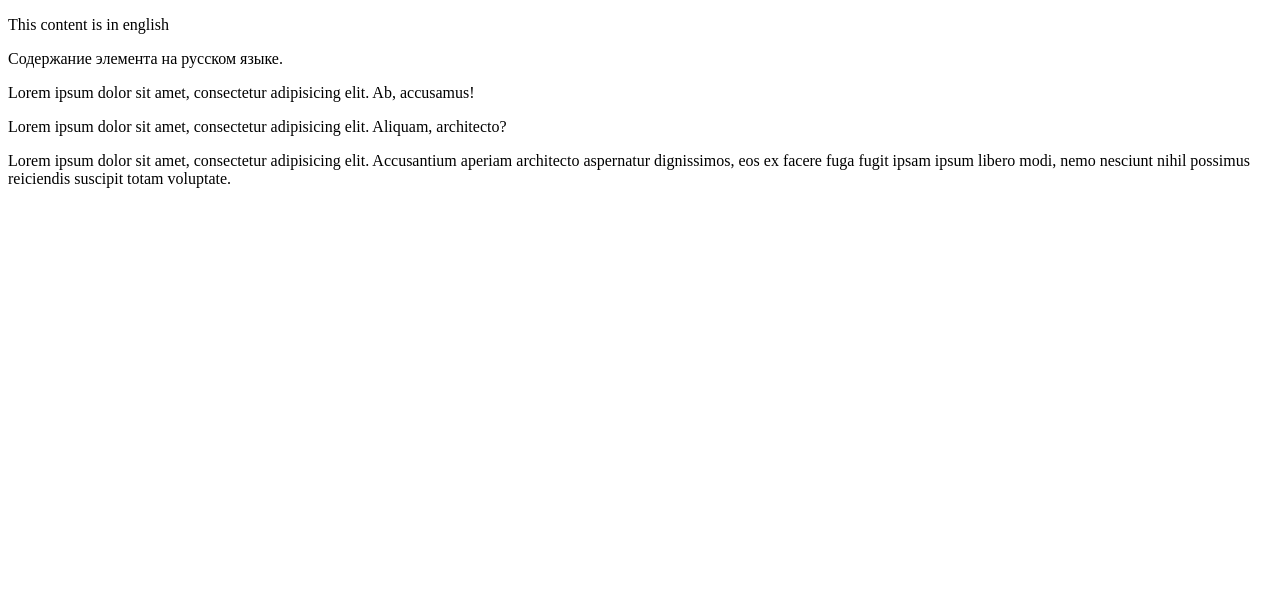
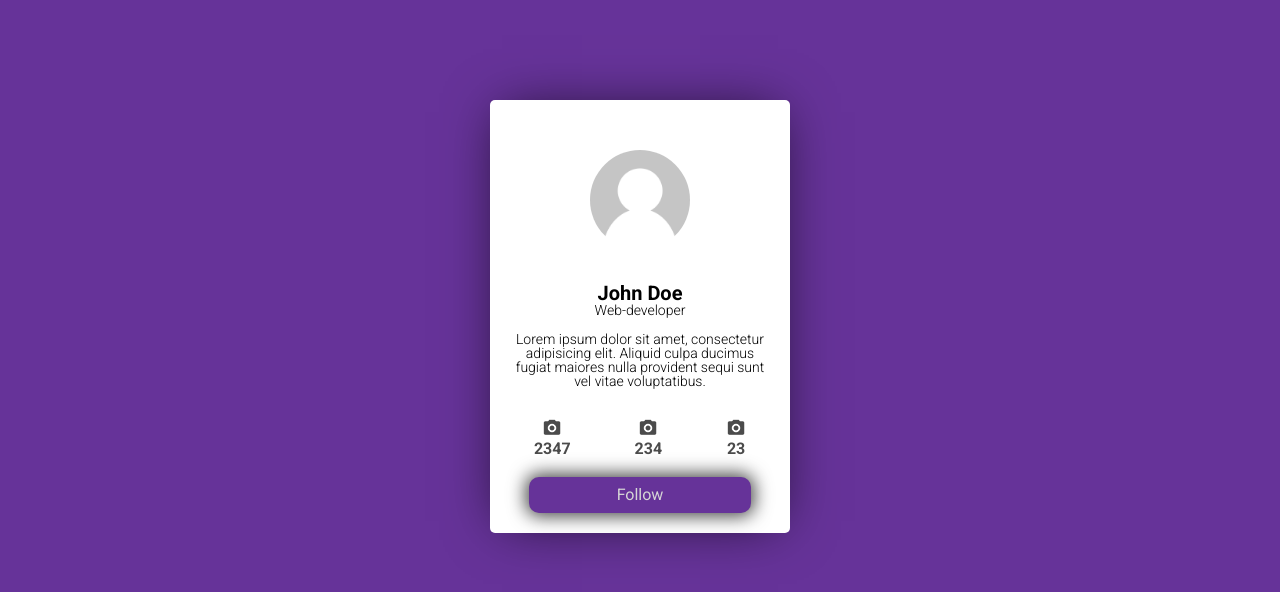
Before and after one commit to pecourses/user_card_simple_example, a plain HTML site: page index.html in a window 1280 px wide. Drawn offline with Linux system fonts and the light colour scheme.

Commit message:
cerate user card

```diff
--- /dev/null
+++ b/css/reset.css
@@ -0,0 +1,48 @@
+/* http://meyerweb.com/eric/tools/css/reset/
+   v2.0 | 20110126
+   License: none (public domain)
+*/
+
+html, body, div, span, applet, object, iframe,
+h1, h2, h3, h4, h5, h6, p, blockquote, pre,
+a, abbr, acronym, address, big, cite, code,
+del, dfn, em, img, ins, kbd, q, s, samp,
+small, strike, strong, sub, sup, tt, var,
+b, u, i, center,
+dl, dt, dd, ol, ul, li,
+fieldset, form, label, legend,
+table, caption, tbody, tfoot, thead, tr, th, td,
+article, aside, canvas, details, embed,
+figure, figcaption, footer, header, hgroup,
+menu, nav, output, ruby, section, summary,
+time, mark, audio, video {
+    margin: 0;
+    padding: 0;
+    border: 0;
+    font-size: 100%;
+    font: inherit;
+    vertical-align: baseline;
+}
+/* HTML5 display-role reset for older browsers */
+article, aside, details, figcaption, figure,
+footer, header, hgroup, menu, nav, section {
+    display: block;
+}
+body {
+    line-height: 1;
+}
+ol, ul {
+    list-style: none;
+}
+blockquote, q {
+    quotes: none;
+}
+blockquote:before, blockquote:after,
+q:before, q:after {
+    content: '';
+    content: none;
+}
+table {
+    border-collapse: collapse;
+    border-spacing: 0;
+}
--- /dev/null
+++ b/css/style.css
@@ -0,0 +1,105 @@
+body {
+    background-color: rebeccapurple;
+
+}
+
+.userCardContainer {
+    background-color: white;
+
+    width: 300px;
+
+    border-radius: 5px;
+
+    text-align: center;
+    box-sizing: border-box;
+    margin: 100px auto;
+    padding: 20px;
+
+    box-shadow: 0px 0px 52px -12px rgba(0,0,0,0.75);
+}
+
+
+.userCardImageContainer {
+    padding: 30px 0;
+    box-sizing: border-box;
+}
+
+.userCardImageContainer > img {
+    border-radius: 50%;
+
+    height: 100px;
+    width: 100px;
+
+    object-fit: cover; /* Для нормально позиционирования картинки в заданной области */
+}
+
+.userCardInfoContainer {
+    font-family: 'Roboto', sans-serif;
+}
+
+.userCardNameContainer > h2 {
+    font-weight: 600;
+    font-size: 20px;
+}
+
+.userCardNameContainer > p {
+    font-size: 14px;
+    font-weight: 300;
+}
+
+.userCardInfo{
+    margin-top: 15px;
+    margin-bottom: 30px;
+    font-size: 14px;
+    font-weight: 300;
+}
+
+.userCardIcons {
+    margin-bottom: 20px;
+}
+
+.userCardIcon {
+    display: inline-block;
+    opacity: 0.7;
+}
+
+.userCardIcon > img {
+    width: 20px;
+}
+
+.userCardIcon > span {
+    display: block;
+    font-weight: 600;
+}
+
+.userCardIcon + .userCardIcon {
+    margin-left: 60px;
+}
+
+.userCardButton {
+
+}
+
+.userCardButton > a {
+
+    display: inline-block;
+
+    margin: 0 auto;
+    padding: 10px 20px;
+
+    background-color: rebeccapurple;
+    width: 70%;
+    border-radius: 10px;
+
+    text-decoration: none;
+    text-transform: capitalize;
+
+    color: #d6d6d6;
+
+    box-shadow: 0px 0px 18px 3px rgba(0,0,0,0.75);
+}
+
+a:hover {
+    background-color: blueviolet;
+    color: white;
+}
--- a/index.html
+++ b/index.html
@@ -2,19 +2,65 @@
 <html lang="en">
 <head>
     <meta charset="UTF-8">
-    <title>Title</title>
+    <title>User Card</title>
+    <link rel="stylesheet" href="./css/reset.css">
+    <link rel="stylesheet" href="css/style.css">
+
+    <link href="https://fonts.googleapis.com/css2?family=Roboto:wght@300;400;500;700&display=swap" rel="stylesheet">
+
 </head>
 <body>
 
-    <p>This content is in english</p>
+<div class="userCardContainer">
+    <div class="userCardImageContainer">
 
-    <p lang="ru">Содержание элемента на русском языке.</p>
+        <img src="./images/user.png" alt="user photo">
 
-    <p>Lorem ipsum dolor sit amet, consectetur adipisicing elit. Ab, accusamus!</p>
+    </div>
+    <div class="userCardInfoContainer">
 
-    <p>Lorem ipsum dolor sit amet, consectetur adipisicing elit. Aliquam, architecto?</p>
+        <div class="userCardNameContainer">
 
-<p>Lorem ipsum dolor sit amet, consectetur adipisicing elit. Accusantium aperiam architecto aspernatur dignissimos, eos ex facere fuga fugit ipsam ipsum libero modi, nemo nesciunt nihil possimus reiciendis suscipit totam voluptate.</p>
+            <h2>John Doe</h2>
+
+            <p>Web-developer</p>
+
+        </div>
+
+        <div class="userCardInfo">
+            Lorem ipsum dolor sit amet, consectetur adipisicing elit. Aliquid culpa ducimus fugiat maiores nulla
+            provident sequi sunt vel vitae voluptatibus.
+        </div>
+
+        <div class="userCardStatistic">
+
+            <div class="userCardIcons">
+
+                <div class="userCardIcon">
+                    <img src="./images/camera.png" alt="photo">
+                    <span>2347</span>
+                </div>
+
+                <div class="userCardIcon">
+                    <img src="./images/camera.png" alt="like">
+                    <span>234</span>
+                </div>
+
+                <div class="userCardIcon">
+                    <img src="./images/camera.png" alt="person">
+                    <span>23</span>
+                </div>
+
+            </div>
+
+            <div class="userCardButton">
+                <a href="#">Follow</a>
+            </div>
+
+        </div>
+
+    </div>
+</div>
 
 </body>
 </html>
```
Also changed, not shown: images/camera.png (added), images/user.png (added).
